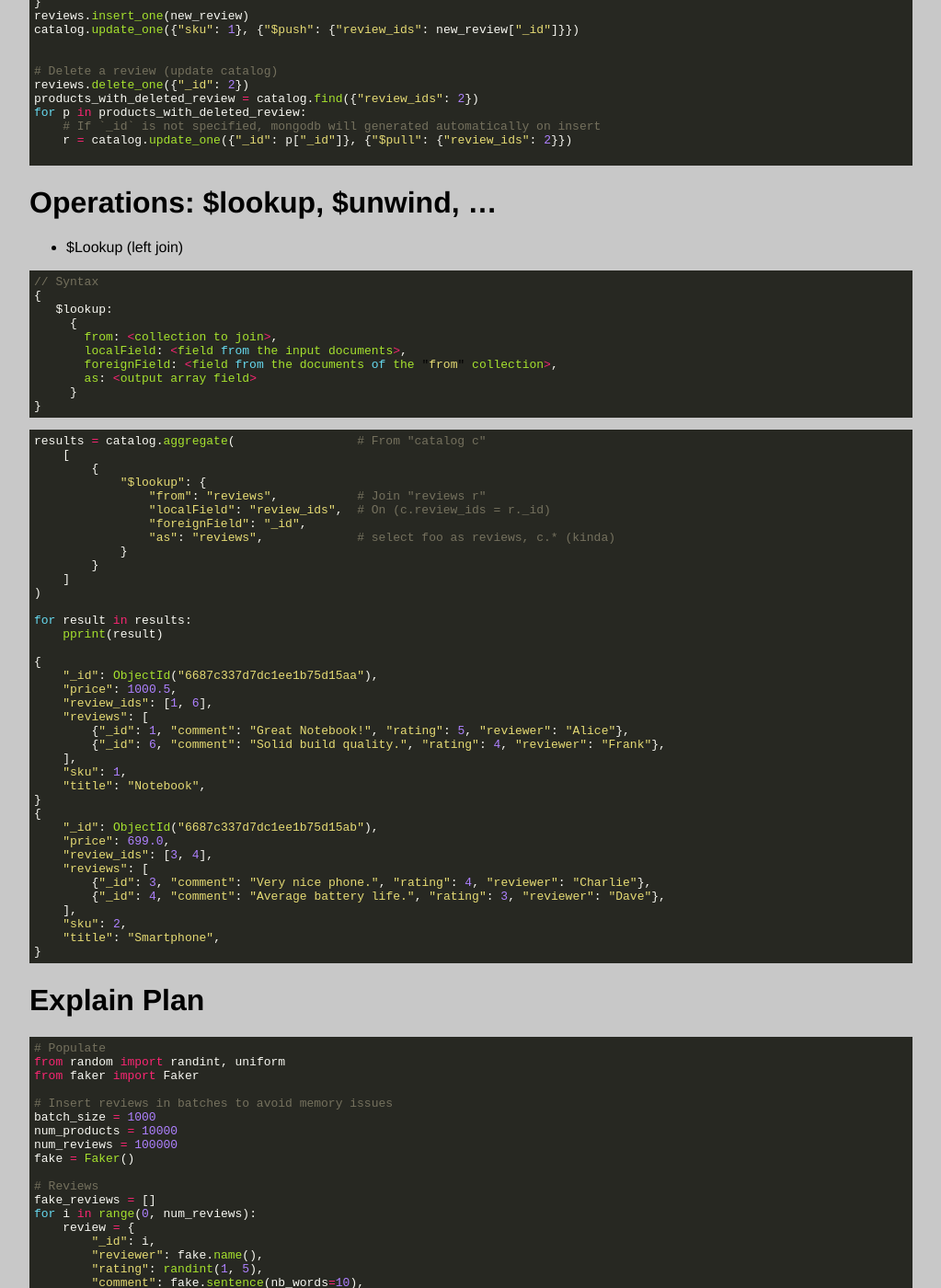
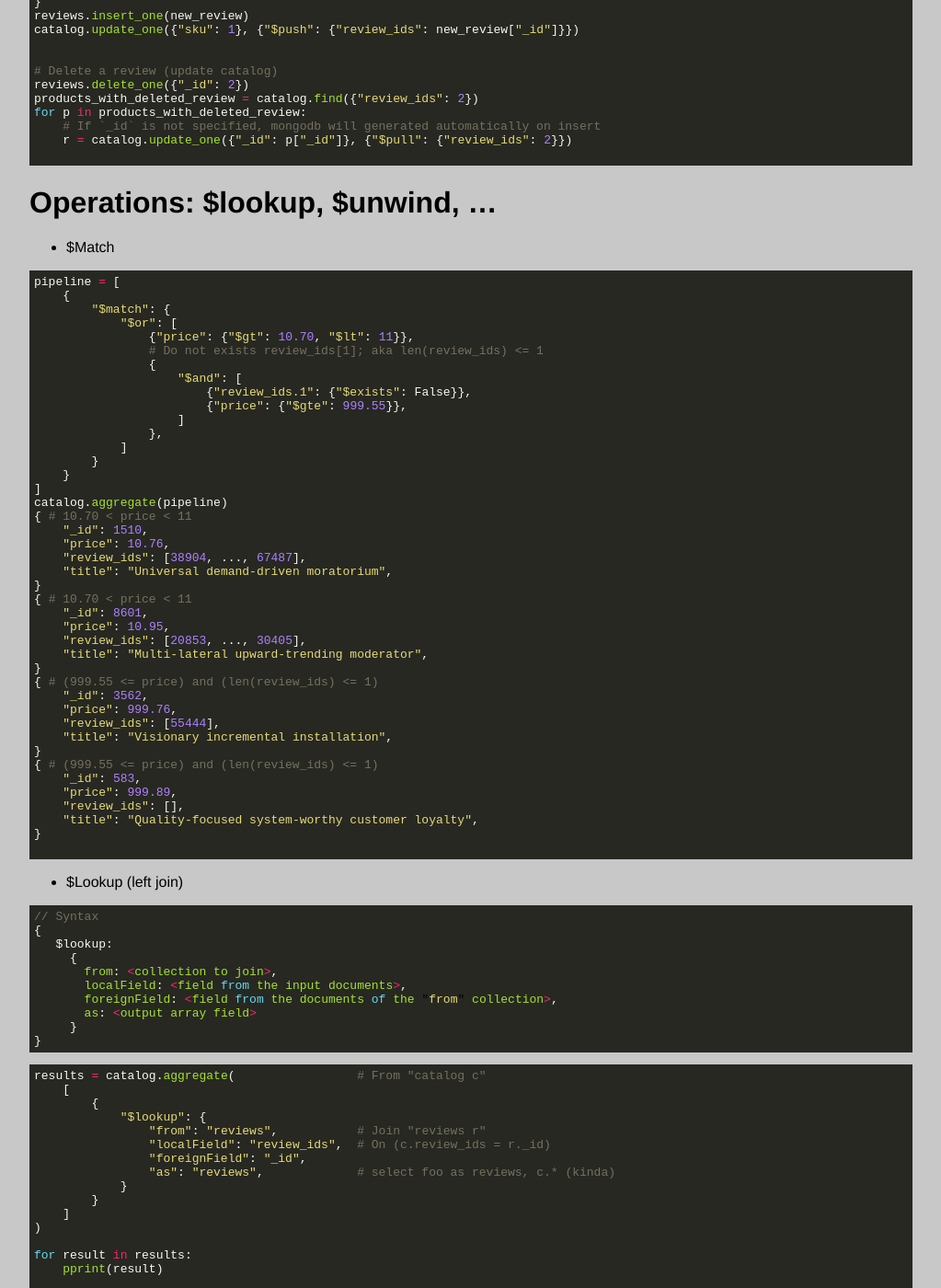
Before and after one commit to CarlosPena00/carlospena00.github.io, a Jekyll site: the page built from _posts/2024-07-04-nosql-mongo-tldr.md, in a window 1280 px wide and 1400 px high, scrolled down 7509 px. Shown: the whole window at 92% size, without its empty margins (128-1151 px from the left). Built offline with Jekyll 4.4.1, drawn with Linux system fonts in a browser that asks for light colours.

Commit message:
blog(mongo): Add section of $Match operator

````diff
--- a/_posts/2024-07-04-nosql-mongo-tldr.md
+++ b/_posts/2024-07-04-nosql-mongo-tldr.md
@@ -491,6 +491,53 @@ for p in products_with_deleted_review:
 
 # Operations: $lookup, $unwind, ...
 
+- $Match
+
+```py
+pipeline = [
+    {
+        "$match": {
+            "$or": [
+                {"price": {"$gt": 10.70, "$lt": 11}},
+                # Do not exists review_ids[1]; aka len(review_ids) <= 1
+                {
+                    "$and": [
+                        {"review_ids.1": {"$exists": False}},
+                        {"price": {"$gte": 999.55}},
+                    ]
+                },
+            ]
+        }
+    }
+]
+catalog.aggregate(pipeline)
+{ # 10.70 < price < 11
+    "_id": 1510,
+    "price": 10.76,
+    "review_ids": [38904, ..., 67487],
+    "title": "Universal demand-driven moratorium",
+}
+{ # 10.70 < price < 11
+    "_id": 8601,
+    "price": 10.95,
+    "review_ids": [20853, ..., 30405],
+    "title": "Multi-lateral upward-trending moderator",
+}
+{ # (999.55 <= price) and (len(review_ids) <= 1)
+    "_id": 3562,
+    "price": 999.76,
+    "review_ids": [55444],
+    "title": "Visionary incremental installation",
+}
+{ # (999.55 <= price) and (len(review_ids) <= 1)
+    "_id": 583,
+    "price": 999.89,
+    "review_ids": [],
+    "title": "Quality-focused system-worthy customer loyalty",
+}
+
+```
+
 - $Lookup (left join)
 
 ```js
````
